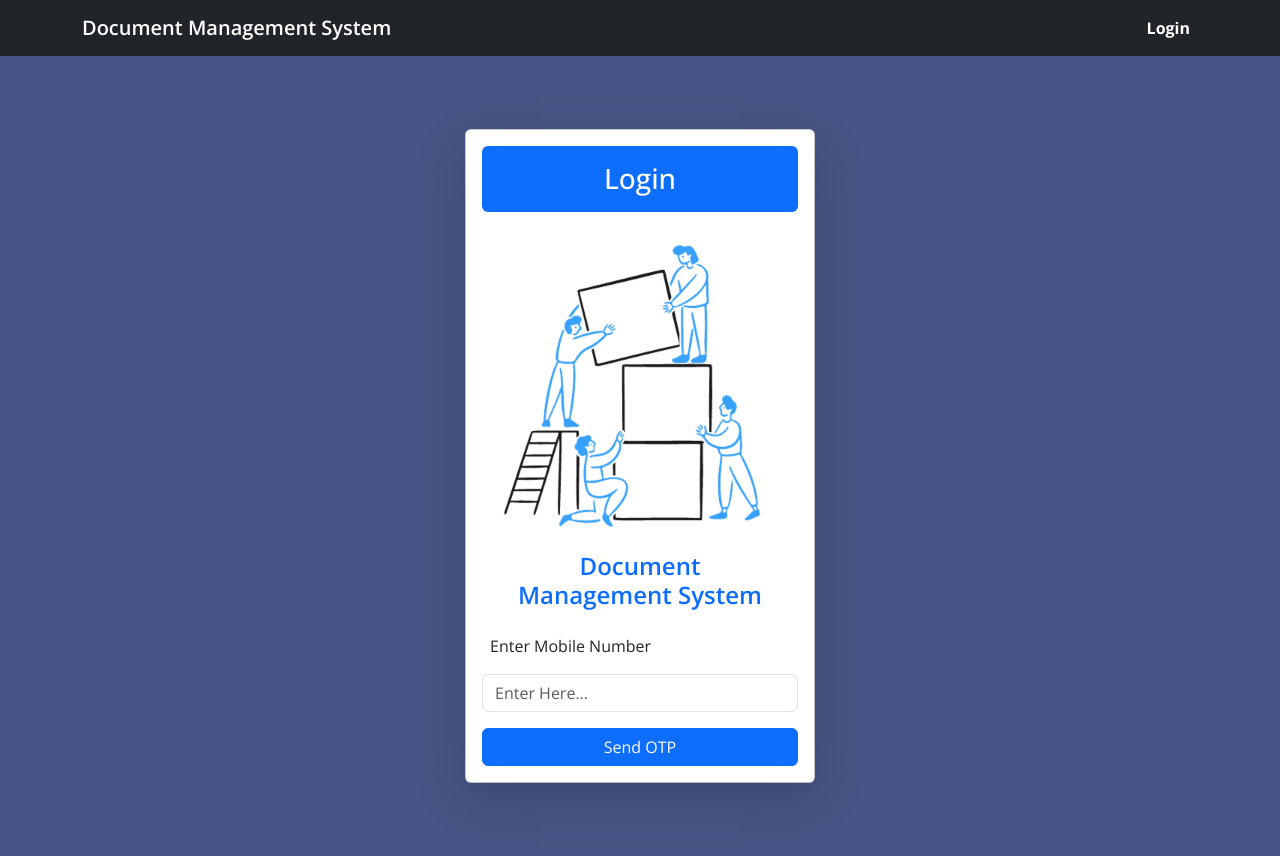
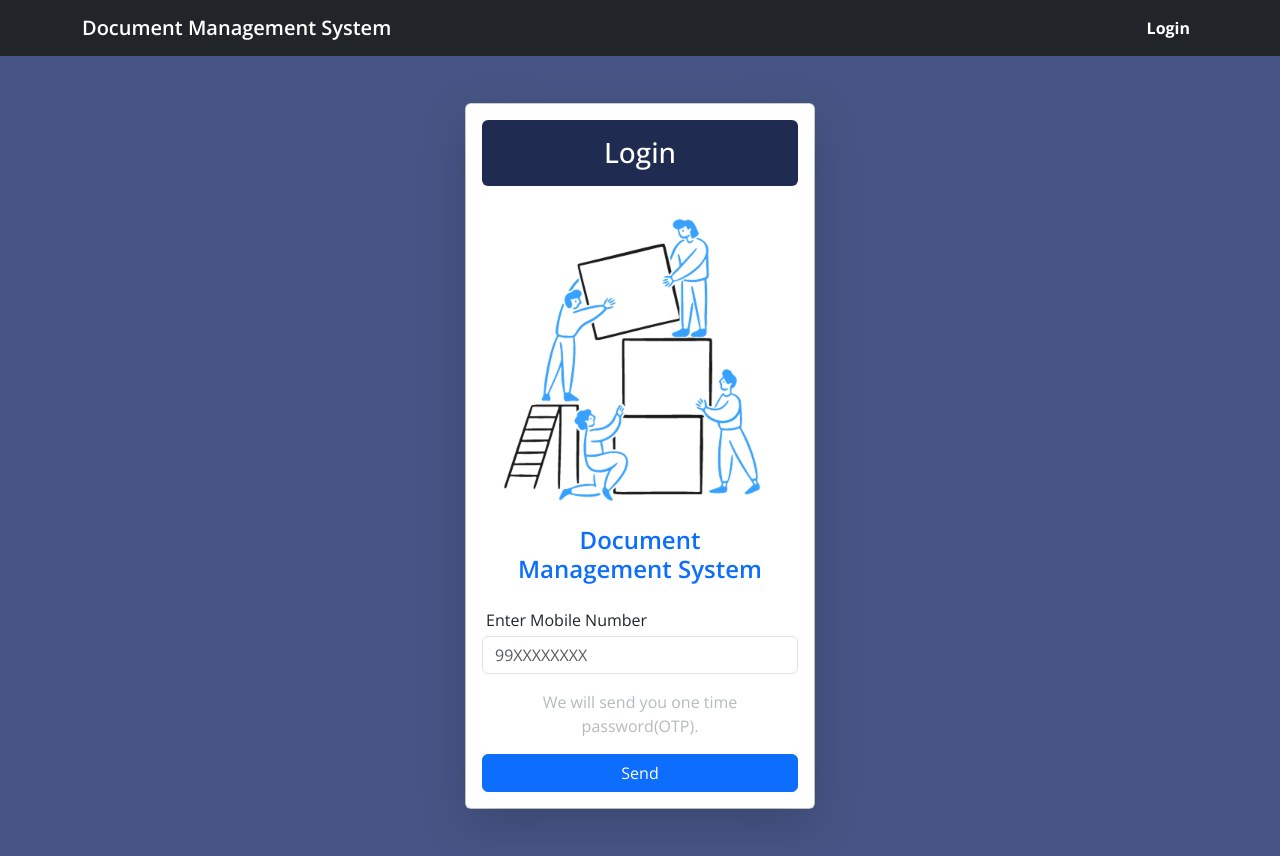
Before and after one commit to SimunBiswas/Data-Management-System, a React (Create React App) app: page / in a window 1280 px wide. Built offline with nearby package versions, Linux system fonts and the light colour scheme.

Commit message:
update input fields

```diff
--- a/src/components/Login.js
+++ b/src/components/Login.js
@@ -67,7 +67,11 @@ function Login() {
       <Card style={{ width: "350px" }}>
         <Card.Body className="shadow-lg">
 
-          <h3 className="text-center mb-4 bg-primary bg-subtle text-white rounded p-3" style={{"color" : "#202B51 !important"}}>Login</h3>
+          <h3 className="text-center mb-4  text-white rounded p-3"
+          style={{ backgroundColor: "#202B51" }}
+          >
+            Login
+          </h3>
           <img src="./DocumentManagement.png" alt="img" style={{"width" : "300px"}} />
           <h2 style={{"color" : "#202B51 !important"}} className="text-primary fs-4 text-center fw-semibold p-3">Document <br /> Management System</h2>
           {error && <Alert variant="danger">{error}</Alert>}
@@ -75,22 +79,24 @@ function Login() {
           {step === 1 ? (
             <>
               <Form.Group className="mb-3">
-                <label className="ms-2">Enter Mobile Number</label>
+                <label className="ms-1">Enter Mobile Number</label>
                 <Form.Control
                   type="text"
-                  placeholder="Enter Here..."
+                  placeholder="99XXXXXXXX"
                   value={mobile}
                   onChange={(e) => setMobile(e.target.value)}
-                  className="mt-3"
+                  className="mt-1"
                 />
               </Form.Group>
+              <p className="text-secondary text-opacity-50 text-center">We will send you one time <br /> password(OTP).</p>
+
               <Button
-                variant="primary"
+                variant="primary rounded-lg"
                 onClick={handleGenerateOTP}
                 disabled={loading}
                 className="w-100"
               >
-                {loading ? <Spinner animation="border" size="sm" /> : "Send OTP"}
+                {loading ? <Spinner animation="border" size="sm" /> : "Send"}
               </Button>
             </>
           ) : (
@@ -109,7 +115,7 @@ function Login() {
                 disabled={loading}
                 className="w-100"
               >
-                {loading ? <Spinner animation="border" size="sm" /> : "Validate OTP"}
+                {loading ? <Spinner animation="border" size="sm" /> : "Verify"}
               </Button>
             </>
           )}
--- a/src/components/UploadFile.js
+++ b/src/components/UploadFile.js
@@ -10,7 +10,6 @@ export default function UploadFile({ token }) {
   const [remarks, setRemarks] = useState("");
   const [tags, setTags] = useState([]);
   const [tagInput, setTagInput] = useState("");
-  const [userId, setUserId] = useState("");
 
 const minorOptions =
 majorHead === "Personal"
@@ -42,7 +41,6 @@ const handleUpload = async () => {
     document_date: documentDate || "12-02-2024",
     document_remarks: remarks || "No remarks",
     tags: tags.length > 0 ? tags.map((t) => ({ tag_name: t })) : [{ tag_name: "" }],
-    user_id: userId || "nitin",
   };
 
   setLoading(true);
@@ -66,11 +64,11 @@ const handleUpload = async () => {
   <div className="row justify-content-center">
     <div className="col-12 col-md-8 col-lg-6">
       <div className="card shadow-lg border-0 rounded-4">
-        <div className="card-header text-white text-center py-3"
+        <div className="card-header text-white text-center py-4"
           style={{ backgroundColor: "#202B51" }}
 
         >
-          <h4 className="mb-0">Upload Document</h4>
+          <h4 className="m-0 fw-semibold">Upload Document</h4>
         </div>
         <div className="card-body p-4 rounded-bottom"
         style={{ backgroundColor: "#DDE3FA" }}>
@@ -171,17 +169,6 @@ const handleUpload = async () => {
               </div>
             </div>
 
-            {/* User ID */}
-            <div className="mb-3">
-              <label className="form-label fw-semibold">User ID</label>
-              <input
-                type="text"
-                placeholder="User ID"
-                value={userId}
-                onChange={(e) => setUserId(e.target.value.toLowerCase())}
-                className="form-control"
-              />
-            </div>
 
             {/* File Upload */}
             <div className="mb-4">
```
